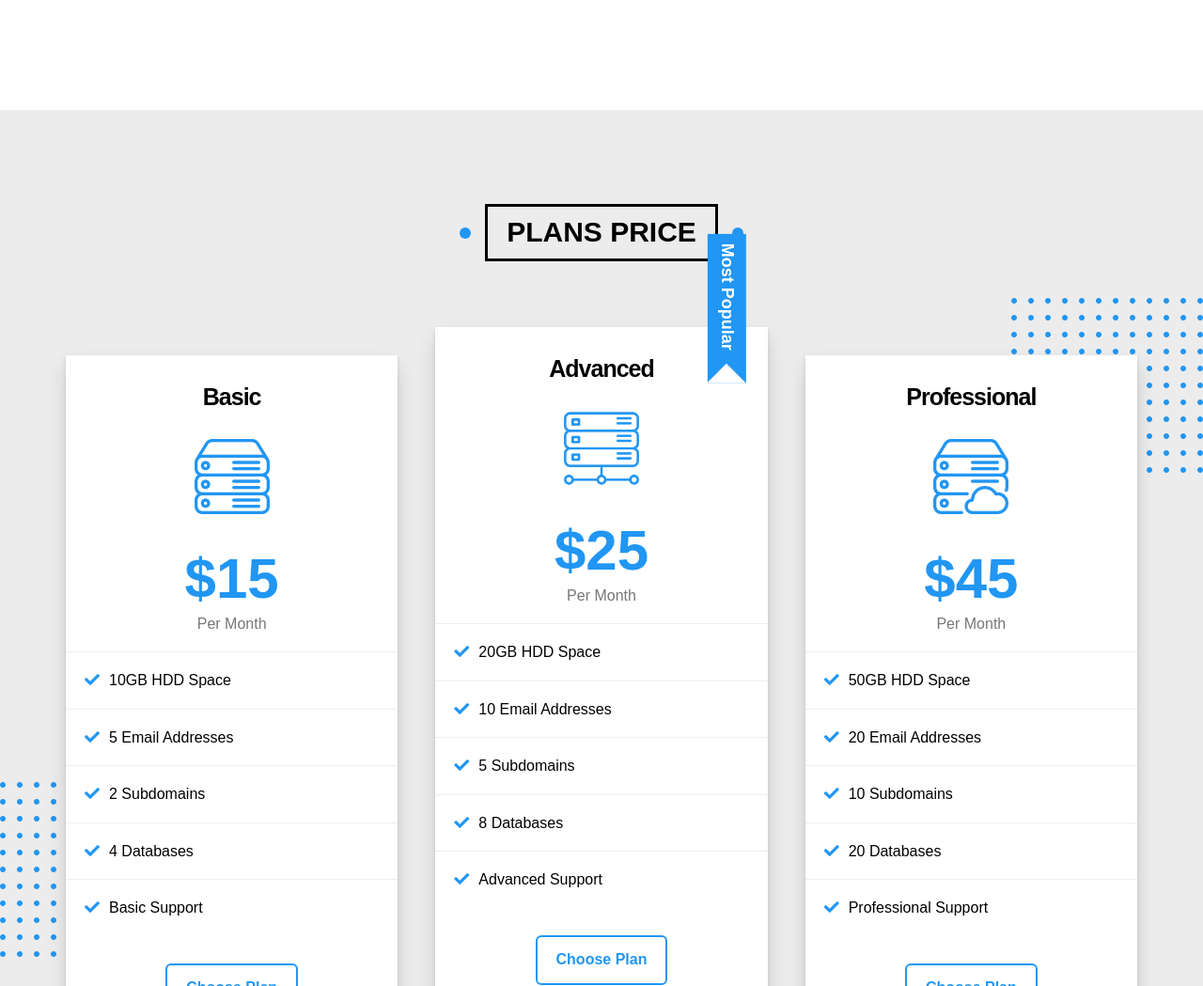
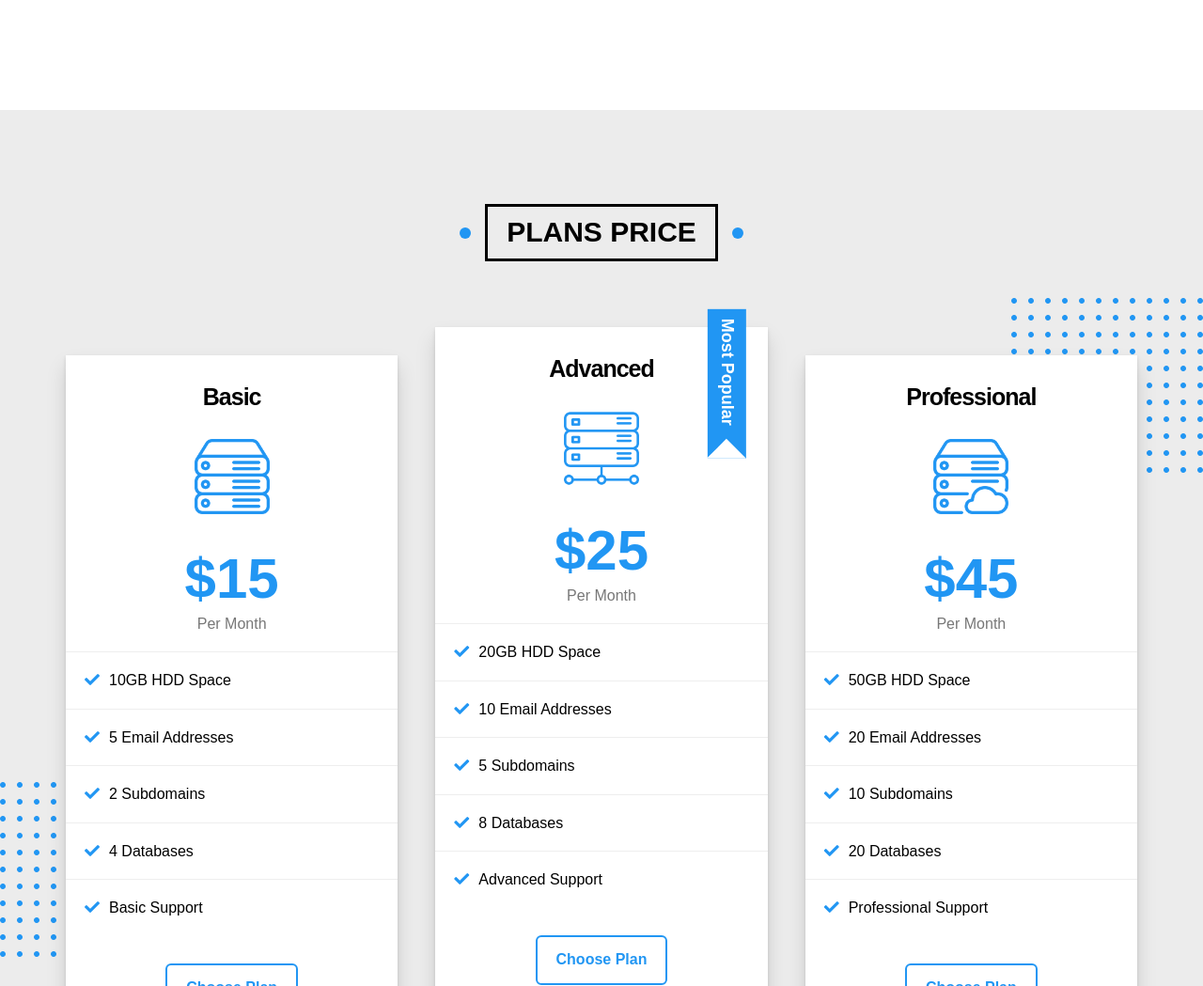
Before and after one commit to Rania-Ro/Samuel, a plain HTML site: page index.html in a window 1280 px wide. Shown: the part 10327-11376 px from the top of the page at 94% size. Drawn offline with Linux system fonts and the light colour scheme.

Commit message:
Update samuel.css

```diff
--- a/css/samuel.css
+++ b/css/samuel.css
@@ -1610,7 +1610,7 @@ ul {
 
 .plans .container .popular .label {
     position: absolute;
-    top: calc(0% - 40px);
+    top: calc(0% + 40px);
     right: -36px;
     padding: 10px 35px 10px 10px;
     background-color: var(--main-color);
```
